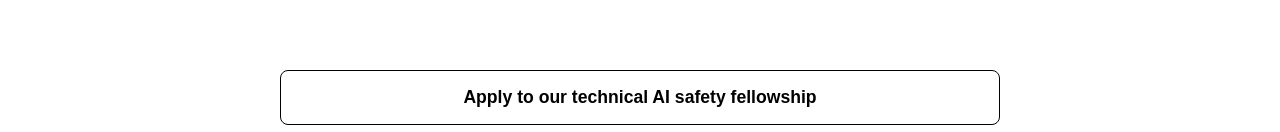
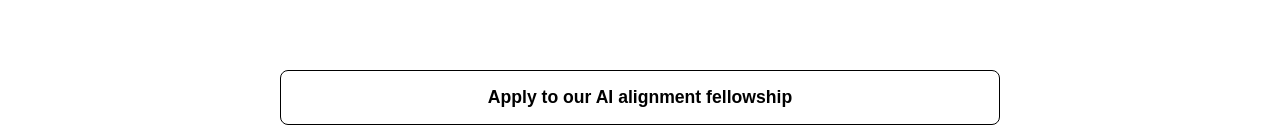
Before and after one commit to zroe1/uchicago-ai-safety, a Next.js app: page / in a window 1280 px wide. Shown: the part 668-800 px from the top of the page. Built offline with nearby package versions, Linux system fonts and the light colour scheme; a web font is replaced by a local one.

Commit message:
fix home page

```diff
--- a/src/app/CallToActionLinks/CallToActionLinks.js
+++ b/src/app/CallToActionLinks/CallToActionLinks.js
@@ -7,12 +7,12 @@ const CallToActionLinks = () => {
       <div className={styles.innerContainer}>
         <div className={styles.linkContainer}>
           <a href="/coming-soon" className={styles.link}>
-            Apply to our technical AI safety fellowship
+            Apply to our AI alignment fellowship
           </a>
           <a href="https://chicagoalignment.com/" className={styles.link}>
             Check out our upcoming convention
           </a>
-          <a href="#" className={styles.link}>
+          <a href="/coming-soon" className={styles.link}>
             Join our mailing list
           </a>
         </div>
```
